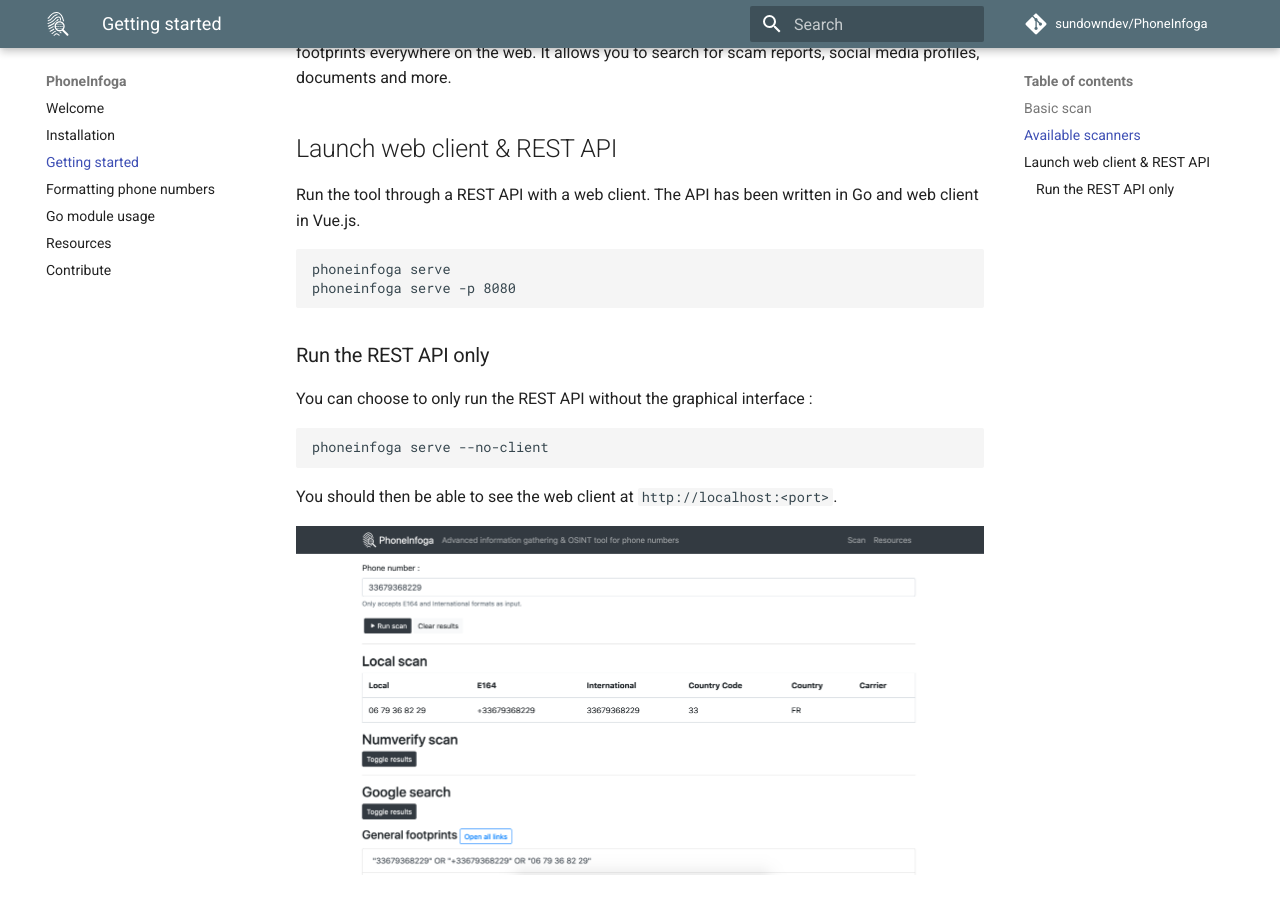
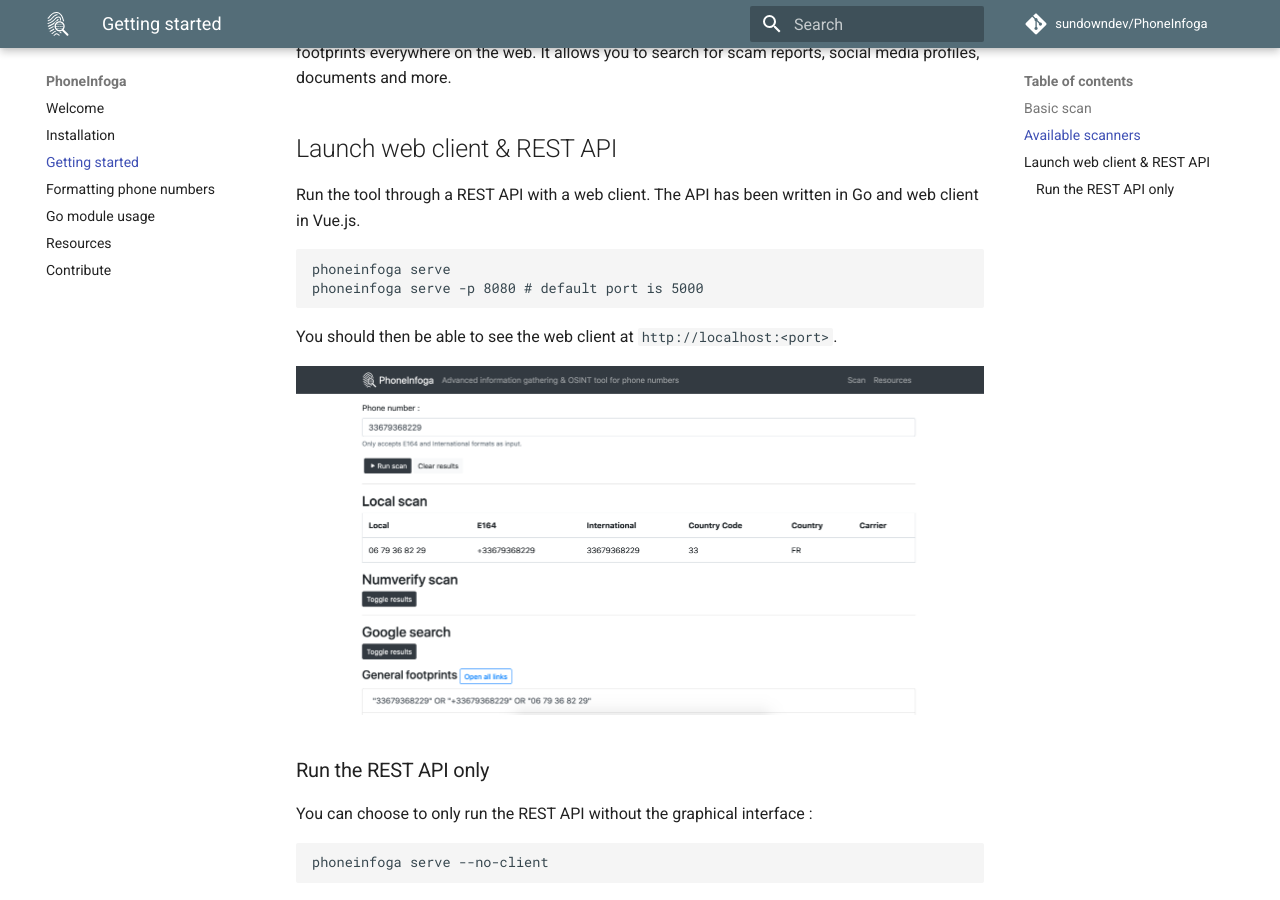
Before and after one commit to sundowndev/phoneinfoga, an MkDocs documentation site: the page built from docs/usage.md, in a window 1280 px wide and 900 px high, scrolled down 1249 px. Built offline with MkDocs 1.6.1 and Material for MkDocs 9.7.7, drawn with Linux system fonts in a browser that asks for light colours; comment, search, counter and statistics services are not loaded.

Commit message:
docs: get started
Fix some typos

````diff
--- a/docs/usage.md
+++ b/docs/usage.md
@@ -78,10 +78,14 @@
 
 Run the tool through a REST API with a web client. The API has been written in Go and web client in Vue.js.
 
+```shell
+phoneinfoga serve
+phoneinfoga serve -p 8080 # default port is 5000
 ```
-phoneinfoga serve
-phoneinfoga serve -p 8080
-```
+
+You should then be able to see the web client at `http://localhost:<port>`.
+
+![](./images/screenshot.png)
 
 ### Run the REST API only
 
@@ -90,7 +94,3 @@
 ```
 phoneinfoga serve --no-client
 ```
-
-You should then be able to see the web client at `http://localhost:<port>`.
-
-![](./images/screenshot.png)
````
